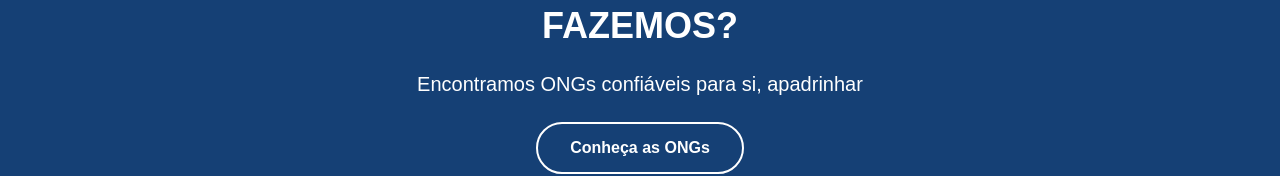
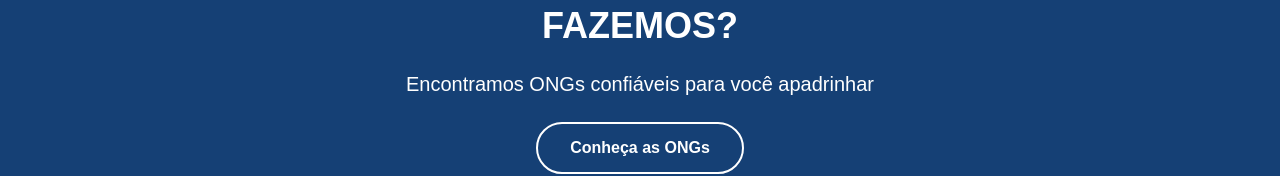
Before and after one commit to bruno-dv2/projeto-quatro-patas, a Next.js app: page /sobre in a window 1280 px wide. Shown: the part 208-384 px from the top of the page. Built offline with nearby package versions, Linux system fonts and the light colour scheme; no server answers.

Commit message:
Corrige frase na página 'sobre'

```diff
--- a/components/HeaderSobre.js
+++ b/components/HeaderSobre.js
@@ -25,7 +25,7 @@ export default function HeaderSobre() {
           <h1 className="text-3xl sm:text-4xl md:text-5xl font-bold mb-4">O QUE NÓS</h1>
           <h2 className="text-2xl sm:text-3xl md:text-4xl font-bold mb-6">FAZEMOS?</h2>
           <p className="text-lg sm:text-xl max-w-2xl mx-auto mb-6">
-            Encontramos ONGs confiáveis para si, apadrinhar
+            Encontramos ONGs confiáveis para você apadrinhar
           </p>
 
           <Link
```
